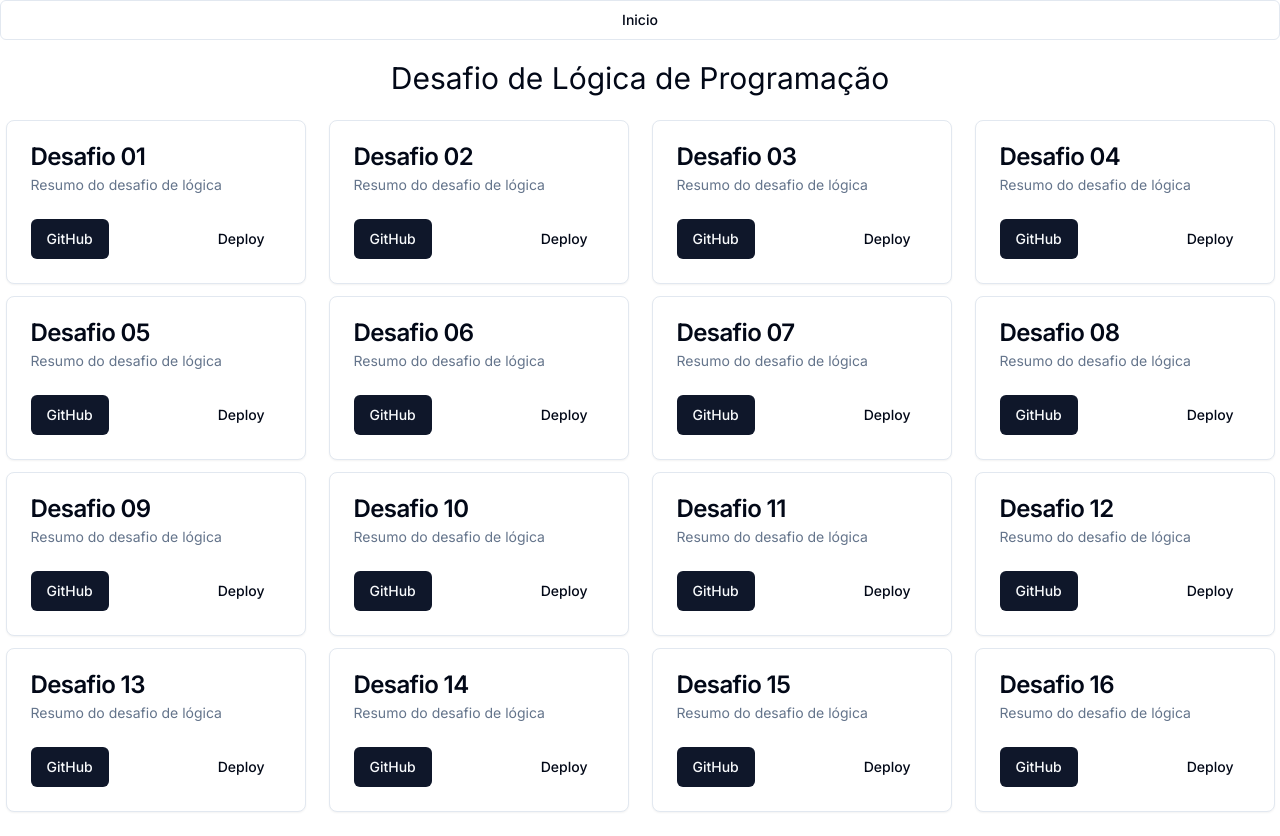
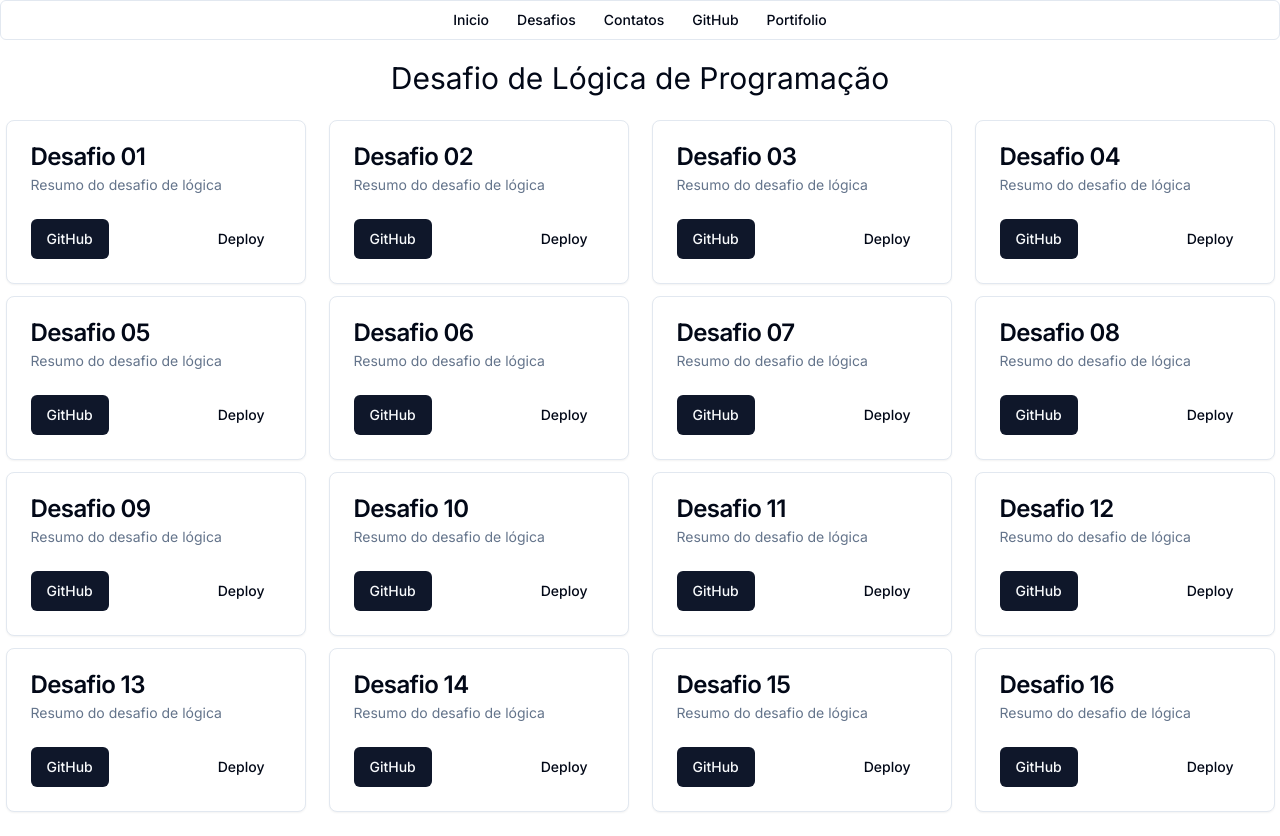
Before and after one commit to darioreisjr/desafiodelogicadeprogramacao, a Next.js app: page / in a window 1280 px wide. Built offline with nearby package versions, Linux system fonts and the light colour scheme.

Commit message:
feat: add navBar

```diff
--- a/src/components/header/header.jsx
+++ b/src/components/header/header.jsx
@@ -4,7 +4,15 @@ import {
   MenubarTrigger,
 } from "@/components/ui/menubar"
 import Link from "next/link";
-
+import {
+  Select,
+  SelectContent,
+  SelectGroup,
+  SelectItem,
+  SelectLabel,
+  SelectTrigger,
+  SelectValue,
+} from "@/components/ui/select"
 
 const Header = () => {
   return (
@@ -15,6 +23,26 @@ const Header = () => {
             Inicio
           </Link>
         </MenubarTrigger>
+        <MenubarTrigger>
+          <Link href="/">
+            Desafios
+          </Link>
+        </MenubarTrigger>
+        <MenubarTrigger>
+          <Link href="/">
+            Contatos
+          </Link>
+        </MenubarTrigger>
+        <MenubarTrigger>
+          <Link href="https://github.com/darioreisjr" target="_blank">
+            GitHub
+          </Link>
+        </MenubarTrigger>
+        <MenubarTrigger>
+          <Link href="https://darioreisjr.vercel.app/" target="_blank">
+            Portifolio
+          </Link>
+        </MenubarTrigger>
       </MenubarMenu>
     </Menubar>
 
```
